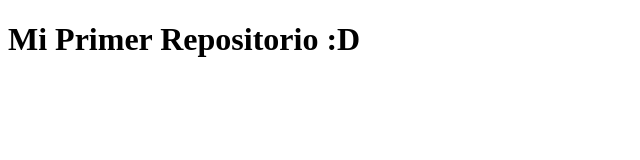
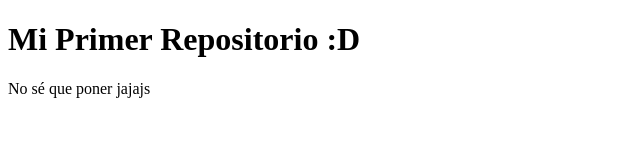
Before and after one commit to Nicky-A-31/Mi-Primer-Respositorio, a plain HTML site: page index.html in a window 1280 px wide. Shown: the whole page, without its empty margins (0-640 px from the left). Drawn offline with Linux system fonts and the light colour scheme.

Commit message:
Fusion de ramas

```diff
--- a/index.html
+++ b/index.html
@@ -7,5 +7,6 @@
 </head>
 <body>
     <h1>Mi Primer Repositorio :D</h1>
+    <p>No sé que poner jajajs</p>
 </body>
 </html>
```
